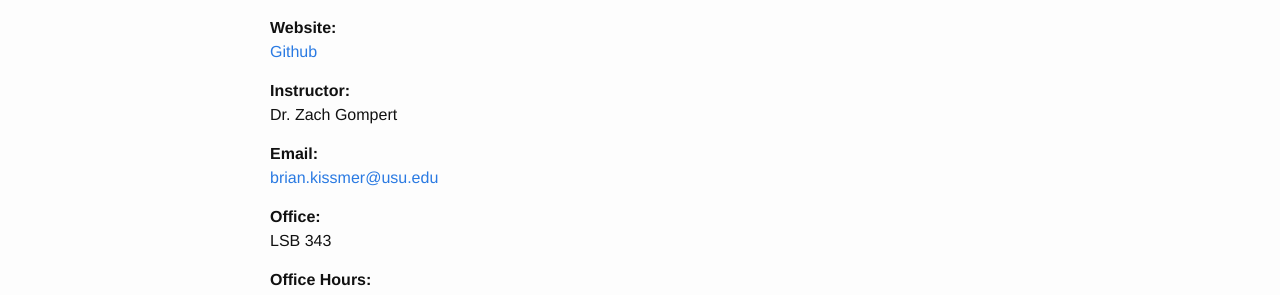
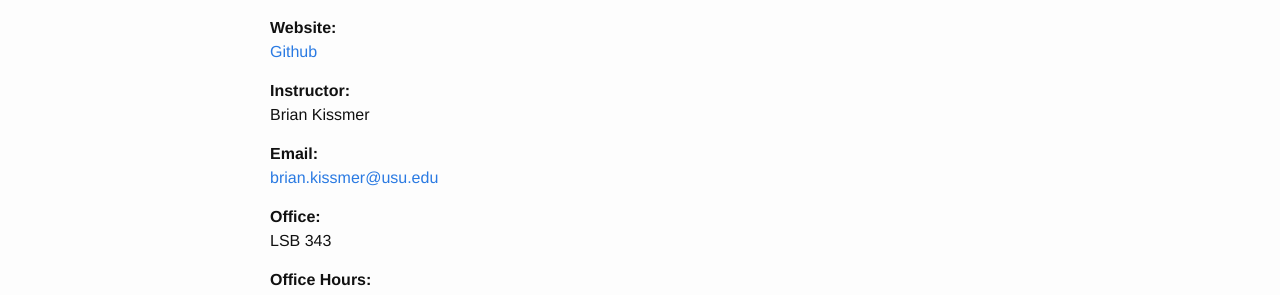
Before and after one commit to brian-kissmer/brian-kissmer.github.io, a Jekyll site: the page built from syllabus.md, in a window 1280 px wide and 900 px high. Shown: the part 360-655 px from the top of the window. Built offline with Jekyll 4.4.1, drawn with Linux system fonts in a browser that asks for light colours; our own code applies the rules of GitHub Pages for plain Markdown files.

Commit message:
Update syllabus.md

```diff
--- a/syllabus.md
+++ b/syllabus.md
@@ -16,7 +16,7 @@ LSB 231, Tues. & Thurs., 1:30–2:45 pm
 [Github](https://brian-kissmer.github.io/)
 
 **Instructor:**
-Dr. Zach Gompert
+Brian Kissmer
 
 **Email:**
 [brian.kissmer@usu.edu](mailto:brian.kissmer@usu.edu)
```
